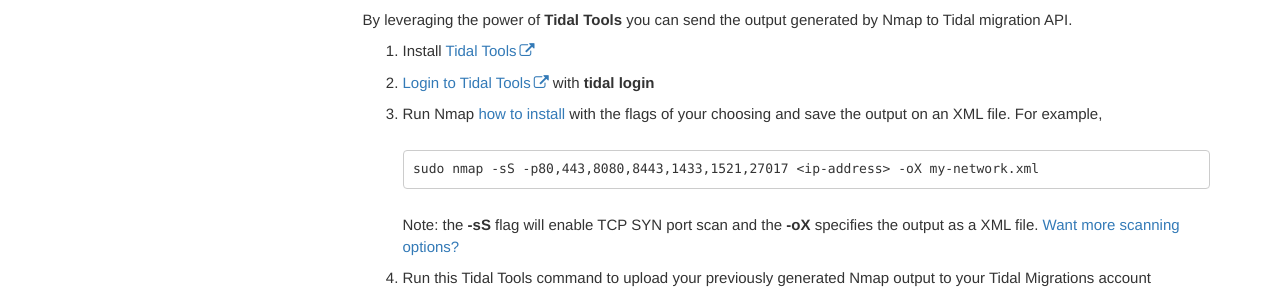
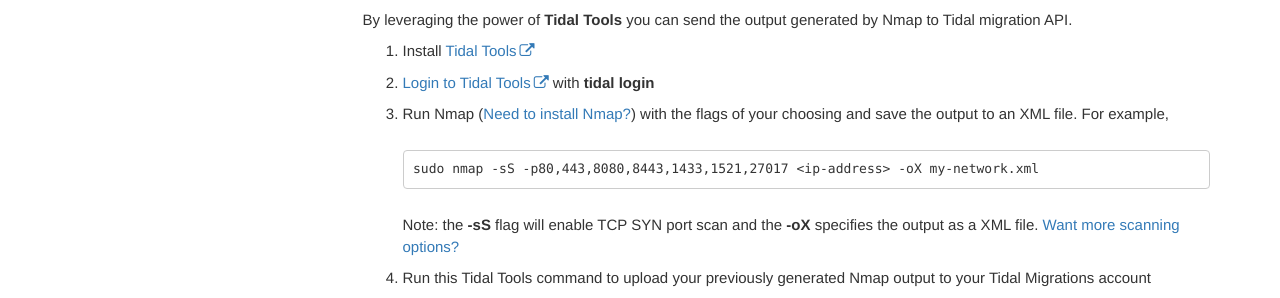
Before and after one commit to tidalmigrations/tidalmigrations.github.io, a Jekyll site: the page built from pages/user guides/discover_nmap.md, in a window 1280 px wide. Shown: the part 619-917 px from the top of the page. Built offline with Jekyll 4.4.1, drawn with Linux system fonts in a browser that asks for light colours; nearby versions of some CDN libraries; comment, search, counter and statistics services are not loaded.

Commit message:
Update pages/user guides/discover_nmap.md
Co-authored-by: Philip Rees <philip.rees@tidalmigrations.com>

````diff
--- a/pages/user guides/discover_nmap.md
+++ b/pages/user guides/discover_nmap.md
@@ -23,7 +23,7 @@ By leveraging the power of **Tidal Tools** you can send the output generated by
 
 1. Install [Tidal Tools](https://guides.tidalmg.com/tidal-tools.html)
 2. [Login to Tidal Tools](https://guides.tidalmg.com/tidal-tools.html#login) with **tidal login**
-3. Run Nmap [how to install](#installing-nmap) with the flags of your choosing and save the output on an XML file. For example,
+3. Run Nmap ([Need to install Nmap?](#installing-nmap)) with the flags of your choosing and save the output to an XML file. For example,
 ```
 sudo nmap -sS -p80,443,8080,8443,1433,1521,27017 <ip-address> -oX my-network.xml
 ```
````
